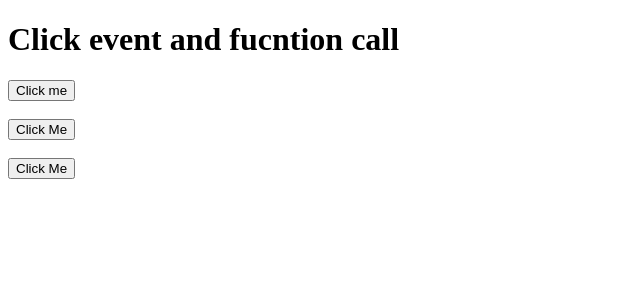
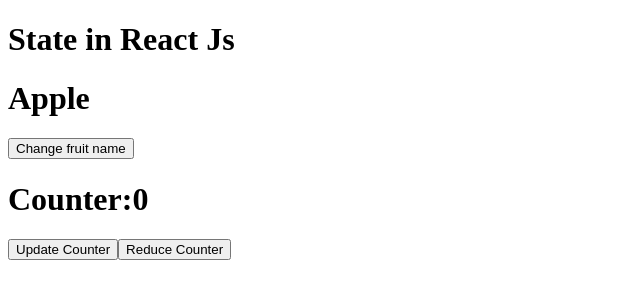
Before and after one commit to shubhamyadav-29/React_Fres_Start, a React (Vite) app: page / in a window 1280 px wide. Shown: the top 300 px of the page, without its empty margins (0-640 px from the left). Built offline with nearby package versions, Linux system fonts and the light colour scheme.

Commit message:
State in React (useState)

```diff
--- a/package.json
+++ b/package.json
@@ -10,8 +10,8 @@
     "preview": "vite preview"
   },
   "dependencies": {
-    "react": "^19.1.0",
-    "react-dom": "^19.1.0"
+    "react": "^19.2.0",
+    "react-dom": "^19.2.0"
   },
   "devDependencies": {
     "@eslint/js": "^9.39.1",
--- a/src/App.jsx
+++ b/src/App.jsx
@@ -1,6 +1,27 @@
+import { useState } from "react";
+import Counter from "./Counter"
+function App() {
 
+const [fruit,setFruit] = useState("Apple");
+const handleFruit = ()=>{
+  if (fruit == "Apple"){
+    setFruit("Banana")
+  }
+  else if (fruit == "Banana"){
+    setFruit("Mango")
+  }
+  else{
+    setFruit("Apple")
+  }
+}
+// const [count,setCount] = useState("Apple");
 
-function App() {
+// let fruit = "Apple"
+
+// const handleFruits=()=>{
+//   fruit="Banana";
+//   console.log(fruit)
+// }
 
 // const name=undefined
 // const userObj={
@@ -32,24 +53,40 @@
 // }
 // }
 
-function callFun(){
-  alert("The button is clicked ")
-}
+// function callFun(){
+//   alert("The button is clicked ")
+// }
 
-const fruit=(name)=>{
-  alert(name)
-}
+// const fruit=(name)=>{
+//   alert(name)
+// }
+
   return(
  <>
 
 <div>
+  <h1>State in React Js</h1>
+  <h1>{fruit}</h1>
+  <button onClick={handleFruit}>Change fruit name</button>
+  <Counter/>
+</div>
+
+
+{/* <div>
+  <h1>State in React Js</h1>
+  <h1>{fruit}</h1>
+  <button onClick={handleFruits}>Chnage Fruit name</button>
+</div> */}
+
+
+{/* <div>
   <h1>Click event and fucntion call</h1>
   <button onClick={callFun}>Click me </button>
   <br /> <br/>
   <button onClick={()=>fruit('apple')}>Click Me</button>
    <br /> <br/>
    <button onClick={()=>fruit('banana')}>Click Me</button>
-</div>
+</div> */}
 
 
 {/* <div>
--- /dev/null
+++ b/src/Counter.jsx
@@ -0,0 +1,17 @@
+import { useState } from "react";
+const Counter = () => {
+  const [count, setCount] = useState(0);
+
+  //   function handleCunter(){
+  //     setCount(count+1)
+  //   }
+  return (
+    <div>
+      <h1>Counter:{count}</h1>
+      <button onClick={() => setCount(count + 1)}>Update Counter</button>
+      <button onClick={()=>setCount(count-1)}>Reduce Counter</button>
+    </div>
+  );
+};
+
+export default Counter;
```
